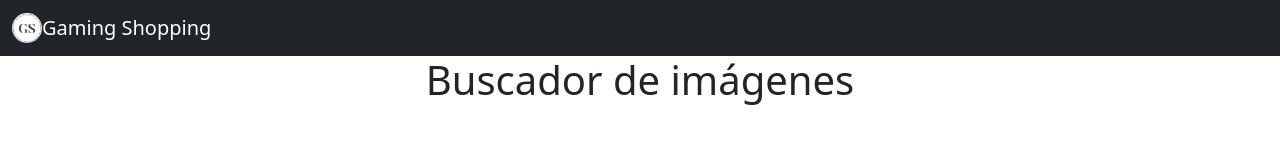
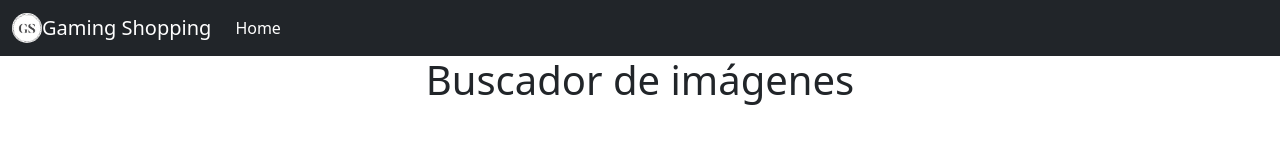
Before and after one commit to SergiodelaMata/ShoppingWebReact, a React (Create React App) app in the folder shopping-web-react/: page / in a window 1280 px wide. Shown: the top 160 px of the page. Built offline with nearby package versions, Linux system fonts and the light colour scheme.

Commit message:
:sparkles: Created main structure of the navbar.

```diff
--- a/shopping-web-react/src/components/Navbar.js
+++ b/shopping-web-react/src/components/Navbar.js
@@ -13,6 +13,20 @@ function Navbar() {
               <span className="navbar-toggler-icon"></span>
             </button>
 
+            <div className="collapse navbar-collapse navbar-div" id="navbarSupportedContent">
+              <ul className="navbar-nav me-auto">
+                <li className="nav-item" style={{textAlign:'center'}} >
+                  <a className="nav-link active" href="home.html">Home</a>
+                </li>
+                <li id="newCategory" className="nav-item" style={{textAlign:'center'}}>
+                </li>
+                <li id="newProduct" className="nav-item" style={{textAlign:'center'}}>
+                </li>
+              </ul>
+              <ul id="loginlogout" className="nav navbar-nav flex-row justify-content-center ml-auto">
+
+              </ul>
+            </div>
         </div>
     </nav>
   )
```
